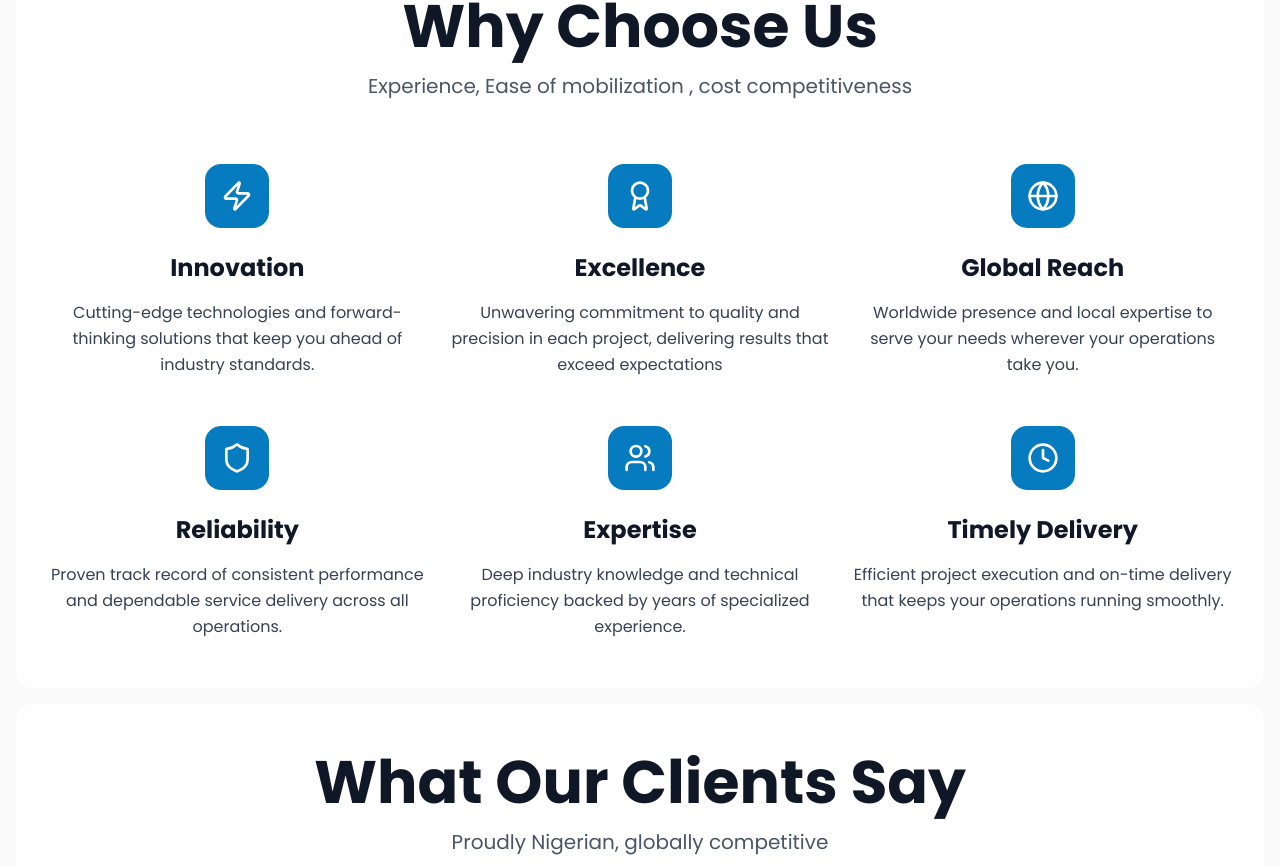
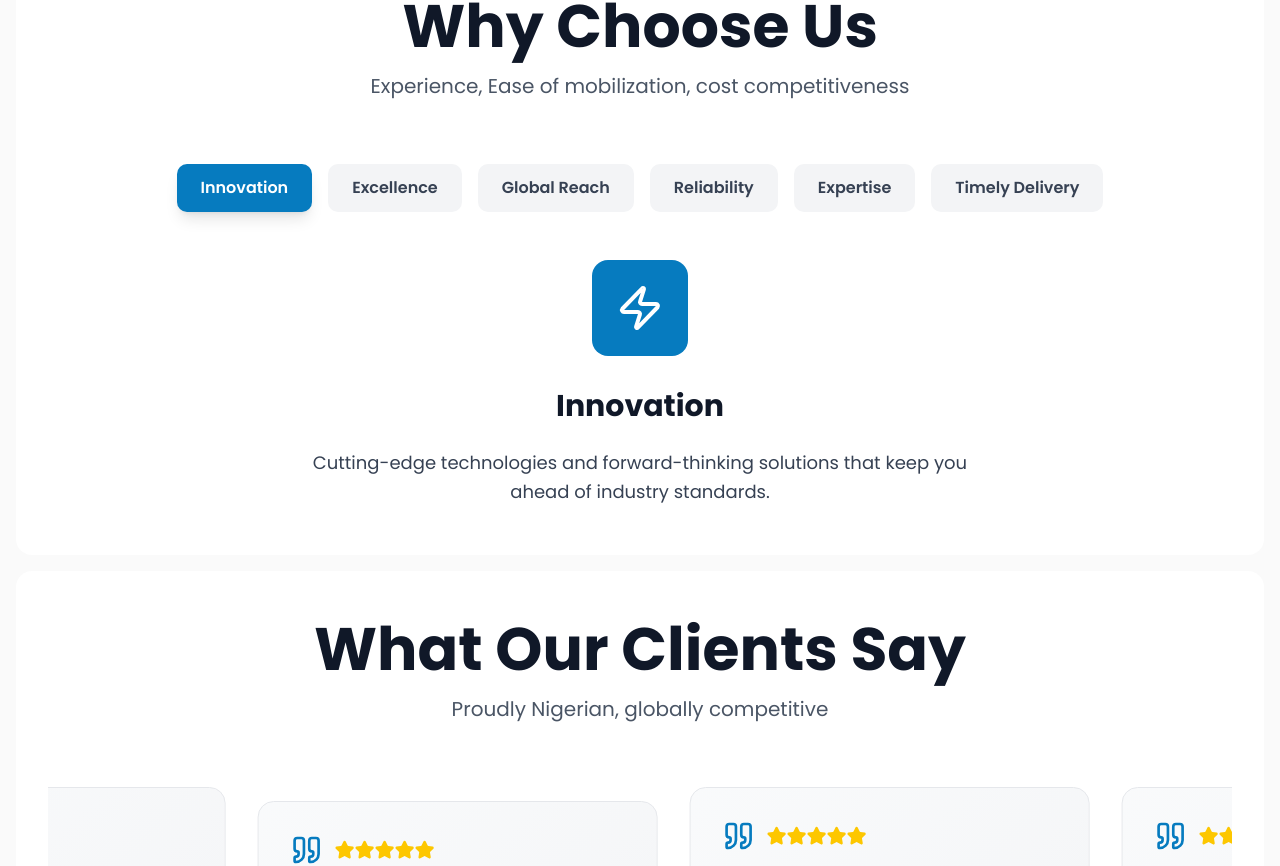
Before and after one commit to RalphFred/phenomenal-energies, a Next.js app: page / in a window 1280 px wide. Shown: the part 1012-1878 px from the top of the page. Built offline with nearby package versions, Linux system fonts and the light colour scheme.

Commit message:
feat: update CTA text for clarity; correct spelling in Testimonials; implement tab navigation in Why component with dynamic content display

```diff
--- a/src/components/shared/CTA.tsx
+++ b/src/components/shared/CTA.tsx
@@ -16,7 +16,7 @@ export default function CTA() {
         {/* Left content */}
         <div className="flex-1 max-w-3xl">
           <p className="text-gray-300 leading-relaxed text-xl">
-          Partner with us to optimize your assets/infrastructure, enhance safety, minimize risk, and scale operations for maximum performance
+          Partner with us to maximize your facility asset integrity and enhance operational safety
           </p>
         </div>
 
--- a/src/components/shared/Testimonials.tsx
+++ b/src/components/shared/Testimonials.tsx
@@ -18,7 +18,7 @@ export default function Testimonials() {
       rating: 5
     },
     {
-      name: "Tonabara Yalah",
+      name: "Tonbara Yalah",
       position: "Principal QAQC Lead",
       company: "Shell",
       content: "Third Party Inspection personnel has been very excellent, identifying and reporting findings as observed and providing recommendations for close out.",
--- a/src/components/shared/Why.tsx
+++ b/src/components/shared/Why.tsx
@@ -1,6 +1,53 @@
+"use client";
+
 import { Award, Shield, Users, Clock, Zap, Globe } from "lucide-react";
+import { useState } from "react";
+
+const whyChooseUsData = [
+  {
+    id: "innovation",
+    title: "Innovation",
+    icon: Zap,
+    description: "Cutting-edge technologies and forward-thinking solutions that keep you ahead of industry standards."
+  },
+  {
+    id: "excellence",
+    title: "Excellence",
+    icon: Award,
+    description: "Unwavering commitment to quality and precision in each project, delivering results that exceed expectations."
+  },
+  {
+    id: "global-reach",
+    title: "Global Reach",
+    icon: Globe,
+    description: "Worldwide presence and local expertise to serve your needs wherever your operations take you."
+  },
+  {
+    id: "reliability",
+    title: "Reliability",
+    icon: Shield,
+    description: "Proven track record of consistent performance and dependable service delivery across all operations."
+  },
+  {
+    id: "expertise",
+    title: "Expertise",
+    icon: Users,
+    description: "Deep industry knowledge and technical proficiency backed by years of specialized experience."
+  },
+  {
+    id: "timely-delivery",
+    title: "Timely Delivery",
+    icon: Clock,
+    description: "Efficient project execution and on-time delivery that keeps your operations running smoothly."
+  }
+];
 
 export default function Why() {
+  const [activeTab, setActiveTab] = useState("innovation");
+
+  const activeItem = whyChooseUsData.find(item => item.id === activeTab);
+  const IconComponent = activeItem?.icon;
+
   return (
     <section className="bg-white rounded-2xl py-12 px-4 lg:px-8">
       <div className="text-center mb-16">
@@ -8,91 +55,41 @@ export default function Why() {
           Why Choose Us
         </h2>
         <p className="text-xl text-gray-600 max-w-3xl mx-auto">
-        Experience,  Ease of mobilization , cost competitiveness
+          Experience, Ease of mobilization, cost competitiveness
         </p>
       </div>
 
-      <div className="grid grid-cols-1 md:grid-cols-2 lg:grid-cols-3 gap-x-6 gap-y-12">
-        {/* Innovation */}
-        <div className="text-center group">
-          <div className="bg-primary rounded-2xl p-4 w-16 h-16 flex items-center justify-center mx-auto mb-6 group-hover:scale-110 transition-transform duration-300">
-            <Zap className="text-white w-8 h-8" />
+      {/* Tab Navigation */}
+      <div className="flex flex-wrap justify-center gap-4 mb-12">
+        {whyChooseUsData.map((item) => (
+          <button
+            key={item.id}
+            onClick={() => setActiveTab(item.id)}
+            className={`px-6 py-3 rounded-lg font-semibold transition-all duration-300 ${
+              activeTab === item.id
+                ? "bg-primary text-white shadow-lg"
+                : "bg-gray-100 text-gray-700 hover:bg-gray-200"
+            }`}
+          >
+            {item.title}
+          </button>
+        ))}
+      </div>
+
+      {/* Active Tab Content */}
+      {activeItem && (
+        <div className="max-w-2xl mx-auto text-center">
+          <div className="bg-primary rounded-2xl p-6 w-24 h-24 flex items-center justify-center mx-auto mb-8 transform transition-transform duration-300 hover:scale-110">
+            {IconComponent && <IconComponent className="text-white w-12 h-12" />}
           </div>
-          <h3 className="text-2xl font-bold text-gray-900 mb-4">Innovation</h3>
-          <p className="text-gray-700 leading-relaxed">
-            Cutting-edge technologies and forward-thinking solutions that keep
-            you ahead of industry standards.
+          <h3 className="text-3xl font-bold text-gray-900 mb-6">
+            {activeItem.title}
+          </h3>
+          <p className="text-lg text-gray-700 leading-relaxed">
+            {activeItem.description}
           </p>
         </div>
-
-        {/* Excellence */}
-        <div className="text-center group">
-          <div className="bg-primary rounded-2xl p-4 w-16 h-16 flex items-center justify-center mx-auto mb-6 group-hover:scale-110 transition-transform duration-300">
-            <Award className="text-white w-8 h-8" />
-          </div>
-          <h3 className="text-2xl font-bold text-gray-900 mb-4">Excellence</h3>
-          <p className="text-gray-700 leading-relaxed">
-            Unwavering commitment to quality and precision in each project,
-            delivering results that exceed expectations
-          </p>
-        </div>
-
-         {/* Global Reach */}
-        <div className="text-center group">
-          <div className="bg-primary rounded-2xl p-4 w-16 h-16 flex items-center justify-center mx-auto mb-6 group-hover:scale-110 transition-transform duration-300">
-            <Globe className="text-white w-8 h-8" />
-          </div>
-          <h3 className="text-2xl font-bold text-gray-900 mb-4">
-            Global Reach
-          </h3>
-          <p className="text-gray-700 leading-relaxed">
-            Worldwide presence and local expertise to serve your needs wherever
-            your operations take you.
-          </p>
-        </div>
-
-        {/* Reliability */}
-        <div className="text-center group">
-          <div className="bg-primary rounded-2xl p-4 w-16 h-16 flex items-center justify-center mx-auto mb-6 group-hover:scale-110 transition-transform duration-300">
-            <Shield className="text-white w-8 h-8" />
-          </div>
-          <h3 className="text-2xl font-bold text-gray-900 mb-4">Reliability</h3>
-          <p className="text-gray-700 leading-relaxed">
-            Proven track record of consistent performance and dependable service
-            delivery across all operations.
-          </p>
-        </div>
-
-        {/* Expertise */}
-        <div className="text-center group">
-          <div className="bg-primary rounded-2xl p-4 w-16 h-16 flex items-center justify-center mx-auto mb-6 group-hover:scale-110 transition-transform duration-300">
-            <Users className="text-white w-8 h-8" />
-          </div>
-          <h3 className="text-2xl font-bold text-gray-900 mb-4">Expertise</h3>
-          <p className="text-gray-700 leading-relaxed">
-            Deep industry knowledge and technical proficiency backed by years of
-            specialized experience.
-          </p>
-        </div>
-
-
-
-
-
-        {/* Timely Delivery */}
-        <div className="text-center group">
-          <div className="bg-primary rounded-2xl p-4 w-16 h-16 flex items-center justify-center mx-auto mb-6 group-hover:scale-110 transition-transform duration-300">
-            <Clock className="text-white w-8 h-8" />
-          </div>
-          <h3 className="text-2xl font-bold text-gray-900 mb-4">
-            Timely Delivery
-          </h3>
-          <p className="text-gray-700 leading-relaxed">
-            Efficient project execution and on-time delivery that keeps your
-            operations running smoothly.
-          </p>
-        </div>
-      </div>
+      )}
     </section>
   );
 }
```
